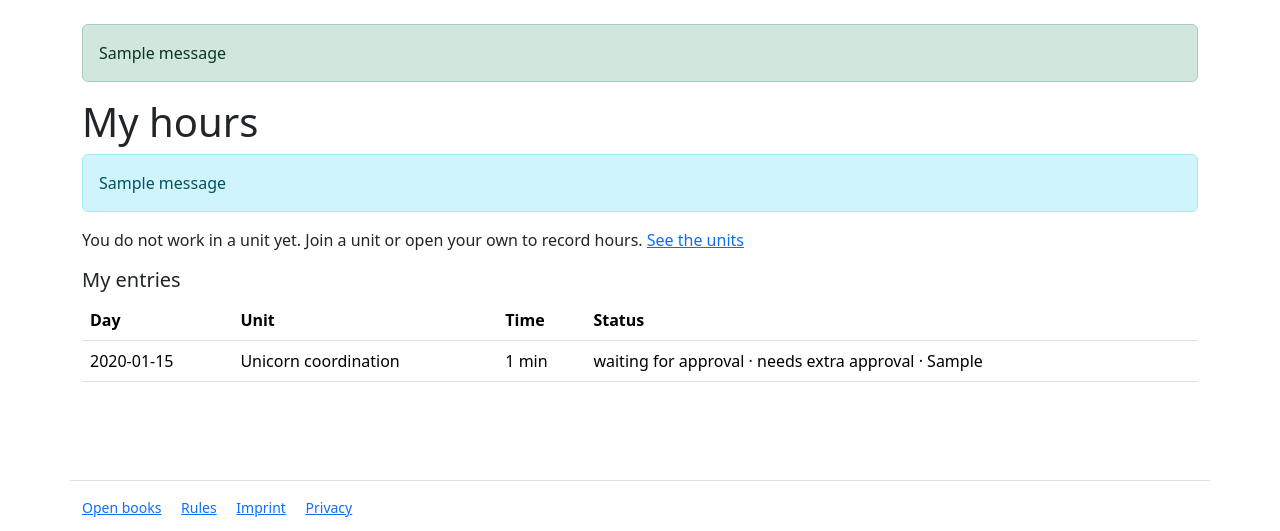
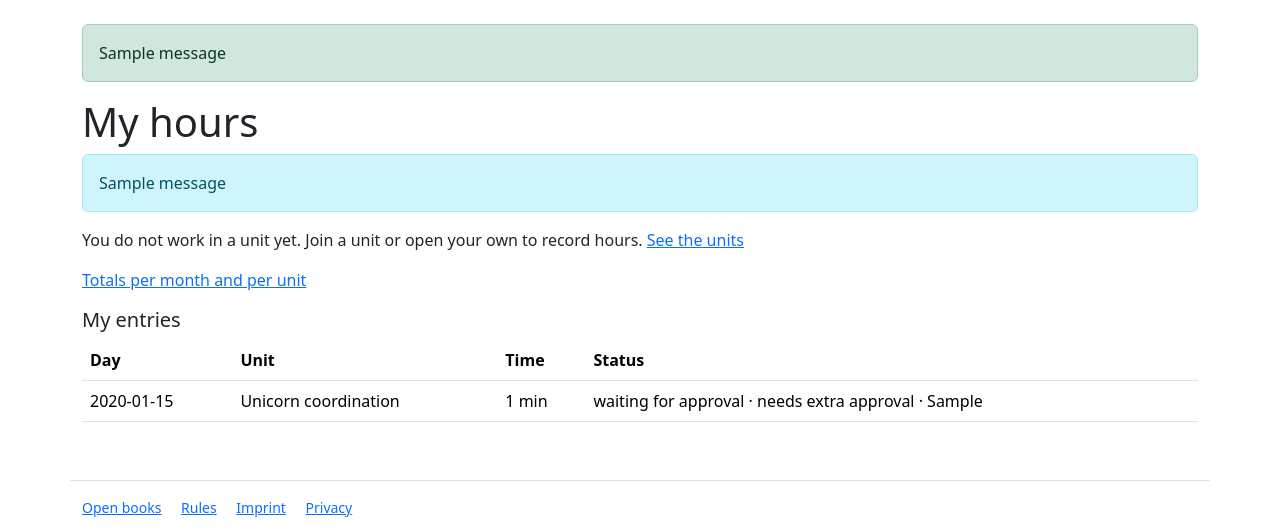
Before and after one commit to kgk45tGg45u/unicorn, a Django app: page /units/me/hours/ in a window 1280 px wide. Shown: the part 56-587 px from the top of the page. Run offline with Django 5.2, Linux system fonts and the light colour scheme; a user stored in the database is signed in; data comes from the database, SQL or seed files in the repository; tables that the repository leaves empty hold one stand-in row (values such as "Sample post"); one stand-in notice (Sample message) is shown; data that the repository does not hold is empty; parts of the project's set-up code (start-up, migrations or seed data) failed here and were passed over; some libraries are stand-ins or nearby versions.

Commit message:
P03.T09: unit monthly report, my totals and public unit numbers
Co-Authored-By: Claude Sonnet 5.5 <noreply@anthropic.com>

```diff
--- a/apps/units/services.py
+++ b/apps/units/services.py
@@ -836,3 +836,77 @@ def waiting_for(member, unit):
         .exclude(approvals__approver=member)
         .select_related("member")
     )
+
+
+# --- Reports ---
+
+
+def month_bounds(year, month):
+    from datetime import date, timedelta
+
+    first = date(year, month, 1)
+    nxt = date(year + (month == 12), month % 12 + 1, 1)
+    return first, nxt - timedelta(days=1)
+
+
+def unit_report(unit, year, month):
+    """Hours of the unit in a month by worker, by activity and by status (drafts left out)."""
+    from collections import defaultdict
+
+    from .models import HoursEntry
+
+    first, last = month_bounds(year, month)
+    rows = HoursEntry.objects.filter(unit=unit, date__range=(first, last)).exclude(status="draft")
+    rows = rows.select_related("member")
+    by_worker, by_activity, by_status = defaultdict(int), defaultdict(int), defaultdict(int)
+    for e in rows:
+        by_worker[e.member.display_name] += e.minutes
+        by_activity[e.get_activity_display()] += e.minutes
+        by_status[e.get_status_display()] += e.minutes
+    return {
+        "by_worker": sorted(by_worker.items()),
+        "by_activity": sorted(by_activity.items()),
+        "by_status": sorted(by_status.items()),
+        "total": sum(by_worker.values()),
+    }
+
+
+def my_hours_totals(member):
+    """Per month and per unit: paid minutes, gross UNIQ, tax and net."""
+    from collections import defaultdict
+    from decimal import Decimal
+
+    from apps.core.money import minutes_to_uniq, uniq
+
+    from .models import HoursEntry
+
+    by_month, by_unit = (
+        defaultdict(lambda: [0, Decimal(0), Decimal(0)]),
+        defaultdict(lambda: [0, Decimal(0), Decimal(0)]),
+    )
+    for e in HoursEntry.objects.filter(member=member, status="paid").select_related("unit", "period"):
+        gross = minutes_to_uniq(e.minutes)
+        tax = uniq(gross * e.period.tax_rate)
+        for bucket in (by_month[f"{e.period.year}-{e.period.month:02d}"], by_unit[e.unit.name]):
+            bucket[0] += e.minutes
+            bucket[1] += gross
+            bucket[2] += tax
+    fmt = lambda d: [(k, v[0], v[1], v[2], v[1] - v[2]) for k, v in sorted(d.items(), reverse=True)]  # noqa: E731
+    return fmt(by_month), fmt(by_unit)
+
+
+def public_numbers(unit, months=12):
+    """Approved hours per month and the number of workers: no names."""
+    from django.db.models import Sum
+    from django.db.models.functions import TruncMonth
+
+    from .models import HoursEntry
+
+    rows = (
+        HoursEntry.objects.filter(unit=unit, status__in=["approved", "paid", "pending_sale"])
+        .annotate(m=TruncMonth("date"))
+        .values("m")
+        .annotate(total=Sum("minutes"))
+        .order_by("-m")[:months]
+    )
+    return [(r["m"].strftime("%Y-%m"), r["total"]) for r in rows], workers(unit).count()
--- a/apps/units/templates/units/hours.html
+++ b/apps/units/templates/units/hours.html
@@ -30,6 +30,7 @@
   <div class="col-12 col-md-3 align-self-end"><button class="btn btn-primary w-100" type="submit">{% translate "Send for approval" %}</button></div>
 </form>
 {% endif %}
+<p><a href="{% url 'units:my_totals' %}">{% translate "Totals per month and per unit" %}</a></p>
 <h2 class="h5">{% translate "My entries" %}</h2>
 <div class="table-responsive"><table class="table">
   <thead><tr><th>{% translate "Day" %}</th><th>{% translate "Unit" %}</th><th>{% translate "Time" %}</th><th>{% translate "Status" %}</th></tr></thead>
--- a/apps/units/templates/units/unit.html
+++ b/apps/units/templates/units/unit.html
@@ -12,10 +12,13 @@
 {% if i_am_responsible and workers|length > 1 %}
   <form method="post" action="{% url 'units:decline_turn' unit.slug %}">{% csrf_token %}<button class="btn btn-sm btn-outline-secondary" type="submit">{% translate "Pass my turn on" %}</button></form>
 {% endif %}
+<h2 class="h5">{% translate "Approved hours per month" %}</h2>
+<ul>{% for m, minutes in monthly %}<li>{{ m }}: {{ minutes }} min</li>{% empty %}<li>{% translate "No approved hours yet." %}</li>{% endfor %}</ul>
+<p>{% blocktranslate count n=worker_count %}{{ n }} worker{% plural %}{{ n }} workers{% endblocktranslate %}</p>
 <h2 class="h5">{% translate "Workers" %}</h2>
 <ul>{% for w in workers %}<li>{{ w.display_name }}</li>{% empty %}<li>{% translate "Nobody works here yet." %}</li>{% endfor %}</ul>
 {% if is_worker %}
-  <p><a href="{% url 'units:rules' unit.slug %}">{% translate "Council rules" %}</a> · <a href="{% url 'units:decisions' unit.slug %}">{% translate "Council decisions" %}</a> · <a href="{% url 'units:unit_hours' unit.slug %}">{% translate "Hours" %}</a> · <a href="{% url 'units:approve' unit.slug %}">{% translate "Approve hours" %}</a></p>
+  <p><a href="{% url 'units:rules' unit.slug %}">{% translate "Council rules" %}</a> · <a href="{% url 'units:decisions' unit.slug %}">{% translate "Council decisions" %}</a> · <a href="{% url 'units:unit_hours' unit.slug %}">{% translate "Hours" %}</a> · <a href="{% url 'units:approve' unit.slug %}">{% translate "Approve hours" %}</a> · <a href="{% url 'units:report' unit.slug %}">{% translate "Monthly report" %}</a></p>
   <form method="post" action="{% url 'units:leave' unit.slug %}">{% csrf_token %}<button class="btn btn-outline-secondary" type="submit">{% translate "Leave this unit" %}</button></form>
 {% elif can_join %}
   <form method="post" action="{% url 'units:join' unit.slug %}" class="mb-3">{% csrf_token %}
--- a/apps/units/urls.py
+++ b/apps/units/urls.py
@@ -7,6 +7,7 @@ app_name = "units"
 urlpatterns = [
     path("", views.unit_list, name="list"),
     path("me/hours/", views.my_hours, name="my_hours"),
+    path("me/hours/totals/", views.my_hours_totals, name="my_totals"),
     path("me/hours/timer/", views.timer, name="timer"),
     path("me/hours/<int:pk>/submit/", views.submit_draft, name="submit_draft"),
     path("open/", views.open_unit, name="open"),
@@ -21,6 +22,7 @@ urlpatterns = [
     path("<slug:slug>/decline-turn/", views.decline_turn, name="decline_turn"),
     path("<slug:slug>/reopen/", views.reopen, name="reopen"),
     path("<slug:slug>/approve/", views.approve_page, name="approve"),
+    path("<slug:slug>/report/", views.unit_report, name="report"),
     path("<slug:slug>/hours/", views.unit_hours, name="unit_hours"),
     path("<slug:slug>/leave/", views.leave, name="leave"),
 ]
--- a/apps/units/views.py
+++ b/apps/units/views.py
@@ -20,6 +20,7 @@ def unit_page(request, slug):
     member = request.member if request.user.is_authenticated else None
     is_worker = bool(member) and services.is_worker(member, unit)
     can_decide = bool(member) and services.can_decide_joins(member, unit)
+    monthly, worker_count = services.public_numbers(unit)
     return render(
         request,
         "units/unit.html",
@@ -27,6 +28,8 @@ def unit_page(request, slug):
             "unit": unit,
             "workers": [m.member for m in services.workers(unit)],
             "is_worker": is_worker,
+            "monthly": monthly,
+            "worker_count": worker_count,
             "responsible": services.responsible(unit),
             "i_am_responsible": bool(member)
             and (services.responsible(unit) or None) is not None
@@ -298,3 +301,39 @@ def approve_page(request, slug):
             messages.success(request, _("Done."))
         return redirect("units:approve", slug=slug)
     return render(request, "units/approve.html", {"unit": unit, "entries": services.waiting_for(request.member, unit)})
+
+
+@login_required
+def unit_report(request, slug):
+    import csv
+    from datetime import date
+
+    from django.http import HttpResponse
+
+    unit = get_object_or_404(Unit, slug=slug)
+    if not services.is_council_member(request.member, unit) and not services.can_decide_joins(request.member, unit):
+        messages.error(request, _("Only council members can see the report."))
+        return redirect("units:unit", slug=slug)
+    today = date.today()
+    try:
+        year, month = int(request.GET.get("year", today.year)), int(request.GET.get("month", today.month))
+        report = services.unit_report(unit, year, month)
+    except ValueError:
+        year, month = today.year, today.month
+        report = services.unit_report(unit, year, month)
+    if request.GET.get("format") == "csv":
+        response = HttpResponse(content_type="text/csv")
+        response["Content-Disposition"] = f'attachment; filename="{unit.slug}-{year}-{month:02d}.csv"'
+        writer = csv.writer(response)
+        writer.writerow(["kind", "name", "minutes"])
+        for kind in ("by_worker", "by_activity", "by_status"):
+            for name, minutes in report[kind]:
+                writer.writerow([kind[3:], name, minutes])
+        return response
+    return render(request, "units/report.html", {"unit": unit, "year": year, "month": month, "r": report})
+
+
+@login_required
+def my_hours_totals(request):
+    by_month, by_unit = services.my_hours_totals(request.member)
+    return render(request, "units/my_totals.html", {"by_month": by_month, "by_unit": by_unit})
```
Also changed, not shown: apps/units/templates/units/my_totals.html (added, +13 -0 lines), apps/units/templates/units/report.html (added, +19 -0 lines), apps/units/tests/test_reports.py (added, +61 -0 lines), plan/phase_03_units_councils_hours.md (+1 -1 lines).
